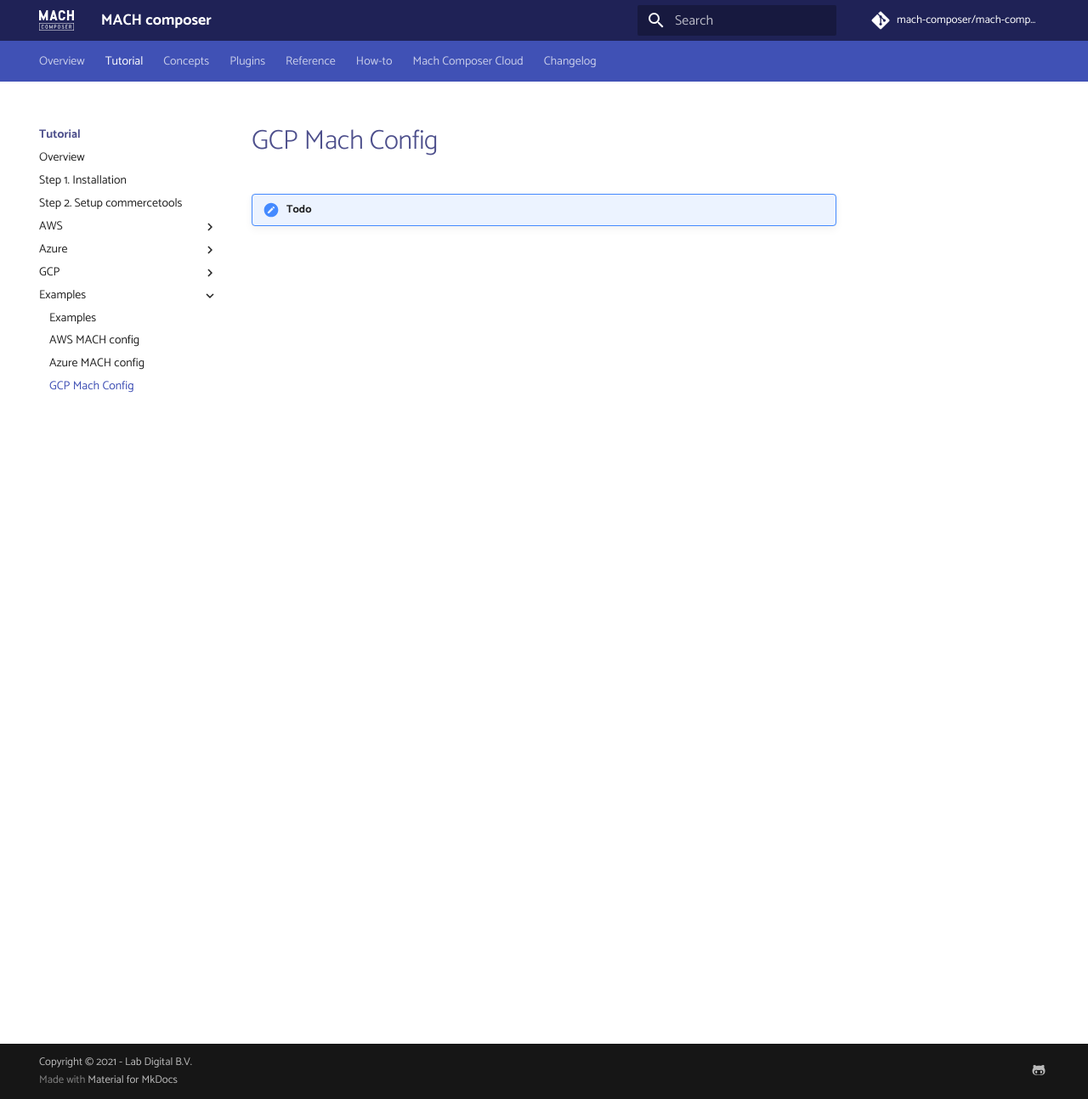
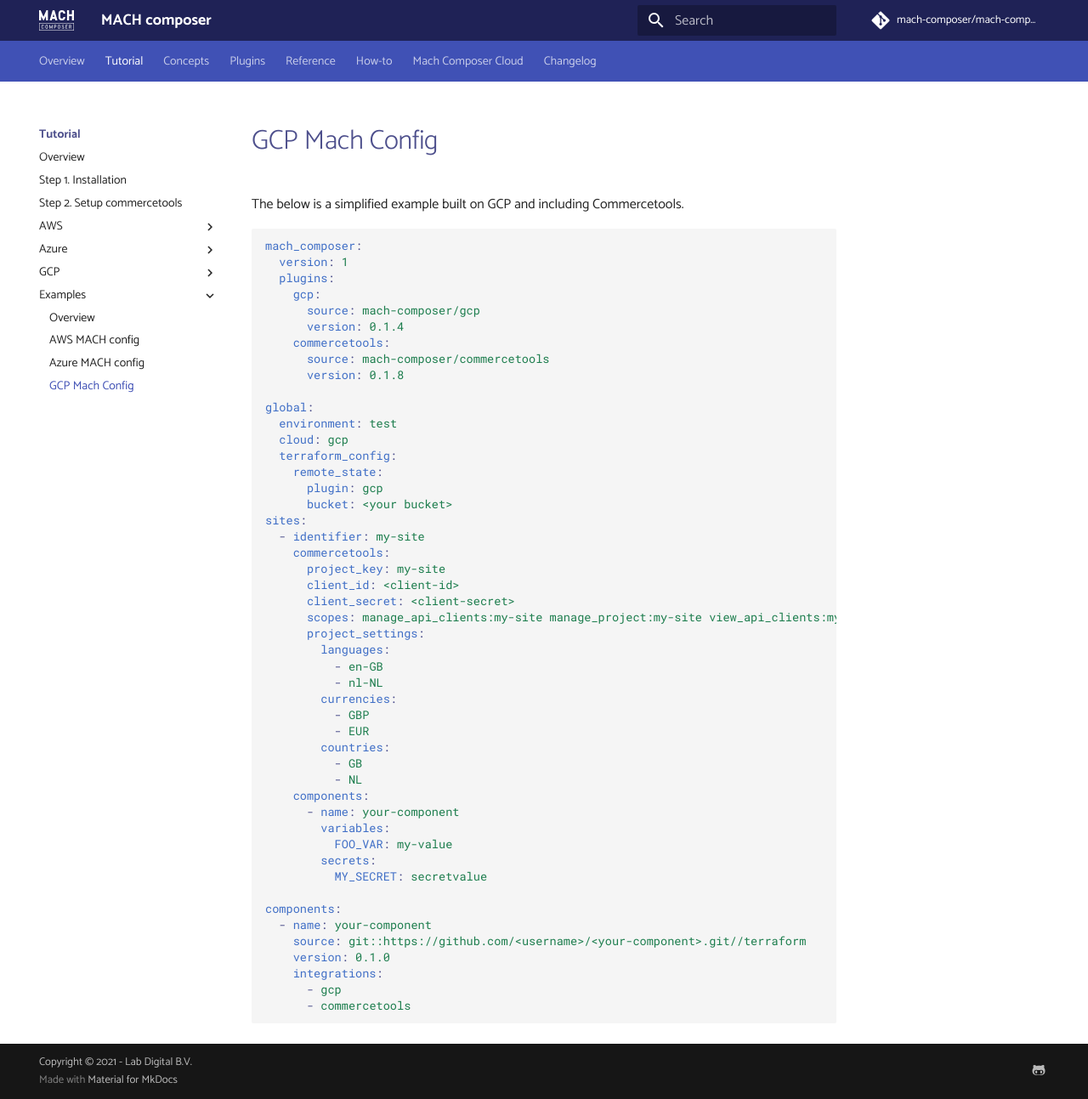
Before and after one commit to mach-composer/mach-composer-cli, an MkDocs documentation site: the page built from docs/src/tutorial/examples/gcp-config-example.md, in a window 1280 px wide and 1293 px high. Shown: the whole window at 85% size. Built offline with MkDocs 1.6.1 and Material for MkDocs 9.7.7, drawn with Linux system fonts in a browser that asks for light colours; a script that is not in the unit is left out; comment, search, counter and statistics services are not loaded.

Commit message:
feat: updated examples, added GCP example

````diff
--- a/docs/src/tutorial/examples/gcp-config-example.md
+++ b/docs/src/tutorial/examples/gcp-config-example.md
@@ -1,3 +1,54 @@
 # GCP Mach Config
 
-!!! todo
+The below is a simplified example built on GCP and including Commercetools.
+
+```yaml
+mach_composer:
+  version: 1
+  plugins:
+    gcp:
+      source: mach-composer/gcp
+      version: 0.1.4
+    commercetools:
+      source: mach-composer/commercetools
+      version: 0.1.8
+
+global:
+  environment: test
+  cloud: gcp
+  terraform_config:
+    remote_state:
+      plugin: gcp
+      bucket: <your bucket>
+sites:
+  - identifier: my-site
+    commercetools:
+      project_key: my-site
+      client_id: <client-id>
+      client_secret: <client-secret>
+      scopes: manage_api_clients:my-site manage_project:my-site view_api_clients:my-site
+      project_settings:
+        languages:
+          - en-GB
+          - nl-NL
+        currencies:
+          - GBP
+          - EUR
+        countries:
+          - GB
+          - NL
+    components:
+      - name: your-component
+        variables:
+          FOO_VAR: my-value
+        secrets:
+          MY_SECRET: secretvalue
+
+components:
+  - name: your-component
+    source: git::https://github.com/<username>/<your-component>.git//terraform
+    version: 0.1.0
+    integrations:
+      - gcp
+      - commercetools
+```
--- a/docs/src/tutorial/examples/index.md
+++ b/docs/src/tutorial/examples/index.md
@@ -1,4 +1,4 @@
-# Examples
+# Overview
 
 - AWS: [AWS MACH config](./aws-config-example.md)
 - Azure: [Azure MACH config](./azure-config-example.md)
````
Also changed, not shown: docs/src/tutorial/examples/aws-config-example.md (+4 -3 lines), docs/src/tutorial/examples/azure-config-example.md (+4 -3 lines).
